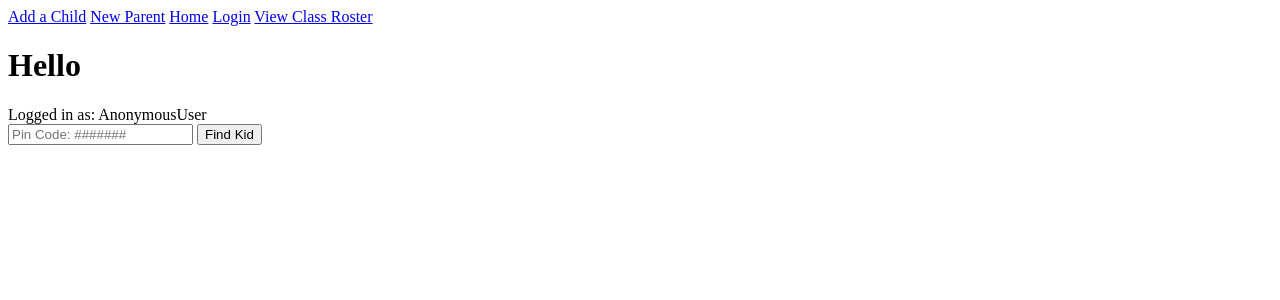
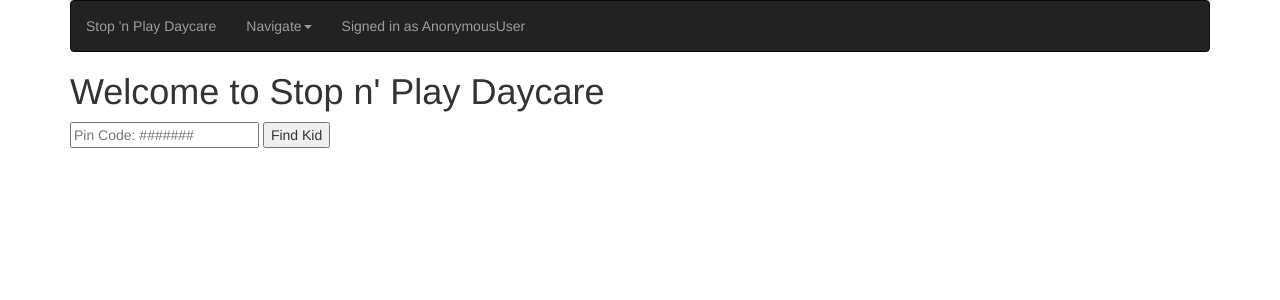
Before and after one commit to rallen0150/child_checkin, a Django app: page / in a window 1280 px wide. Shown: the top 300 px of the page. Run offline with Django 3.2, Linux system fonts and the light colour scheme; some libraries are stand-ins or nearby versions.

Commit message:
styling it up

```diff
--- a/templates/auth/user_form.html
+++ b/templates/auth/user_form.html
@@ -1,7 +1,7 @@
 {% extends 'base.html' %}
 
 {% block content %}
-  <h1>Create New User</h1>
+  <h1>Create New Parent or Employee</h1>
     <form class="new" action="" method="post">
         {% csrf_token %}
         <h5 class="submit">{{ form.as_p }}</h5>
--- a/templates/base.html
+++ b/templates/base.html
@@ -1,25 +1,48 @@
+{% load staticfiles %}
 <!DOCTYPE html>
 <html>
   <head>
     <meta charset="utf-8">
     <title>Checkin</title>
+
+    <link rel="stylesheet" href="{% static 'css/bootstrap.css' %}" media="screen" title="no title">
+    <script src="https://ajax.googleapis.com/ajax/libs/jquery/3.1.1/jquery.min.js"></script>
+    <script src="https://maxcdn.bootstrapcdn.com/bootstrap/3.3.7/js/bootstrap.min.js"></script>
+
     <style media="screen">
       .label {
         text-decoration: underline;
       }
+
     </style>
   </head>
   <body>
-      <a href="{% url 'child_create_view' %}">Add a Child</a>
-      <a href="{% url 'user_create_view' %}">New Parent</a>
-      <a href="{% url 'index_view' %}">Home</a>
-      <a href="{% url 'login' %}">Login</a>
-      <a href="{% url 'employee_list_view' %}">View Class Roster</a>
-      {% if request.user.is_authenticated %}
-        <a href="{% url 'logout' %}?next={% url 'index_view' %}">Logout</a>
-      {% endif %}
+    <div class="container">
+      <nav class="navbar navbar-inverse">
+        <ul class="nav navbar-nav">
+          <p class="navbar-text">Stop 'n Play Daycare</p>
+            <li class="dropdown">
+              <a class="dropdown-toggle" data-toggle="dropdown" href="#">Navigate<span class="caret"></span></a>
+              <ul class="dropdown-menu">
+                  <li><a href="{% url 'index_view' %}">Home</a></li>
+                  <li><a href="{% url 'child_create_view' %}">Add a Child</a></li>
+                  <li><a href="{% url 'user_create_view' %}">New Parent</a></li>
+                  <li><a href="{% url 'login' %}">Login</a></li>
+                  <li><a href="{% url 'employee_list_view' %}">View Class Roster</a></li>
+                  {% if request.user.is_authenticated %}
+                    <li><a href="{% url 'logout' %}?next={% url 'index_view' %}">Logout</a></li>
+                  {% endif %}
+              </ul>
+            </li>
+            <p class="navbar-text navbar-right">Signed in as {{ request.user }}</p>
+          </ul>
+
+
+      </nav>
       {% block content %}
 
       {% endblock %}
+    </div>
+
   </body>
 </html>
--- a/templates/checkin_app/child_detail.html
+++ b/templates/checkin_app/child_detail.html
@@ -19,7 +19,7 @@
       Checkout: {{ x.checkout_time }}
   {% endfor %}
   <br><br>
-
+  <h3>Payment: ${{ object.total_payment|floatformat:2 }}</h3>
 
   {% comment %}
     <form class="" action="{% url 'child_update_view' object.id %}" method="post">
--- a/templates/index.html
+++ b/templates/index.html
@@ -1,8 +1,7 @@
 {% extends 'base.html' %}
 
 {% block content %}
-  <h1>Hello</h1>
-  Logged in as: {{ request.user }}
+  <h1>Welcome to Stop n' Play Daycare</h1>
 
   <form class="" action="" method="post">
       {% csrf_token %}
```
Also changed, not shown: checkin_app/models.py (+19 -1 lines), checkin_app/migrations/0002_auto_20161106_0408.py (added), checkin_app/migrations/0003_auto_20161106_0410.py (added), checkin_app/migrations/0004_auto_20161106_0415.py (added), checkin_app/migrations/0005_auto_20161106_0416.py (added).
